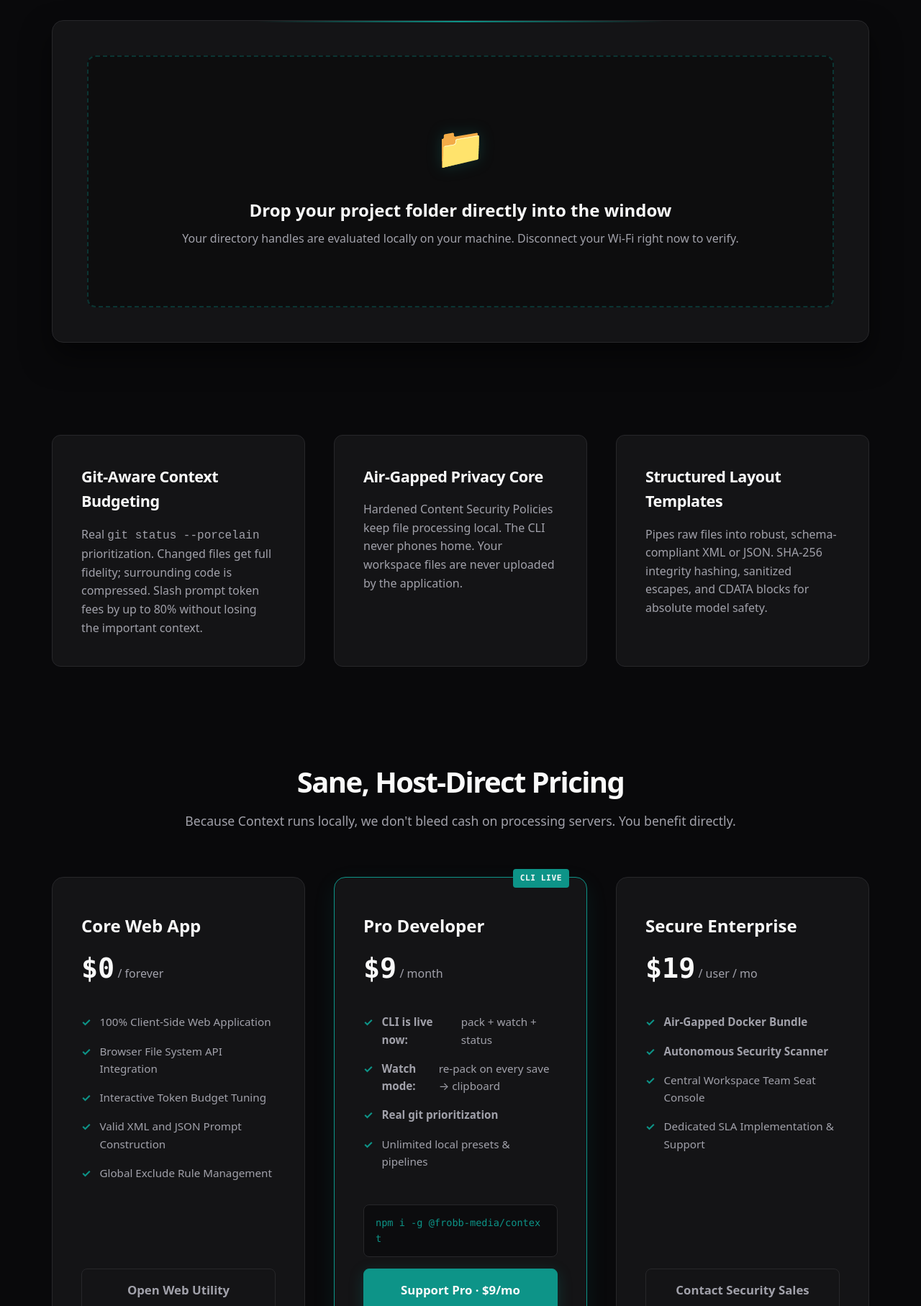
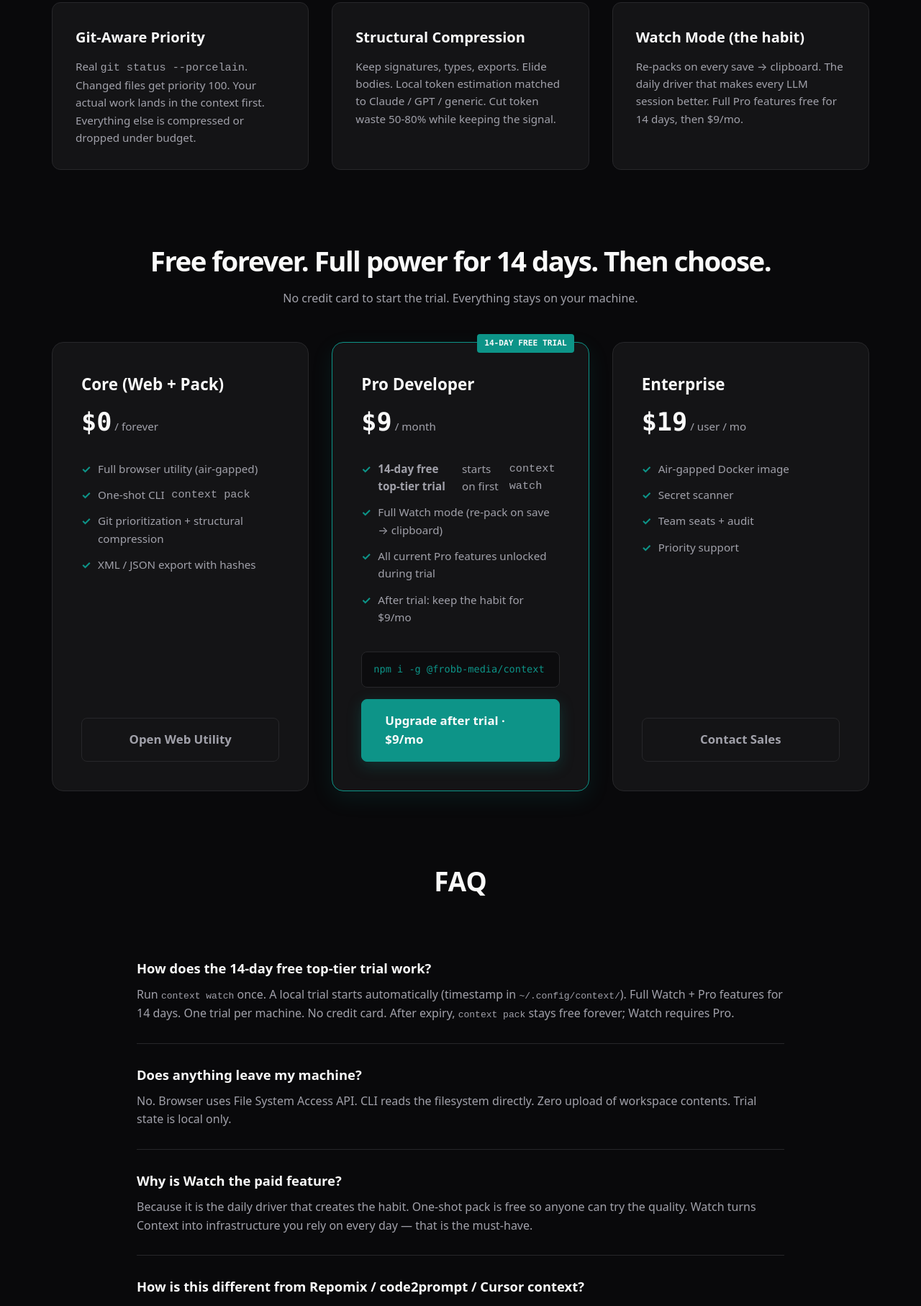
Before and after one commit to frobbmedia-creator/Context, a website: page outputs/context/index.html in a window 1280 px wide. Shown: the part 986-2800 px from the top of the page at 72% size. Drawn offline with Linux system fonts and the light colour scheme.

Commit message:
feat(landing): icon-status update — promote 14-day free top-tier trial + v0.3.0

```diff
--- a/outputs/context/index.html
+++ b/outputs/context/index.html
@@ -3,8 +3,8 @@
 <head>
   <meta charset="UTF-8">
   <meta name="viewport" content="width=device-width, initial-scale=1.0">
-  <title>CONTEXT — Local-First, Git-Aware Workspace Compressor for LLMs</title>
-  <meta name="description" content="Structure, compress, and package local code directories into beautiful, LLM-ready XML/JSON prompt bundles with absolute, air-gapped security. Free browser utility + real CLI with watch mode.">
+  <title>CONTEXT — Local-First Git-Aware Context Engine for LLMs | 14-Day Free Pro Trial</title>
+  <meta name="description" content="The only local-first, git-aware workspace compressor that prioritizes your actual changes. Free browser + CLI. 14-day free top-tier trial of Watch mode. Zero upload.">
   <meta http-equiv="Content-Security-Policy" content="default-src 'self'; script-src 'self' 'unsafe-inline'; connect-src 'self'; style-src 'self' 'unsafe-inline'; img-src 'self' data:; object-src 'none';">
   <script defer src="/_vercel/insights/script.js"></script>
   <style>
@@ -23,10 +23,8 @@
     * { box-sizing: border-box; margin: 0; padding: 0; }
     body { background-color: var(--bg-main); color: var(--text-primary); font-family: var(--font-sans); line-height: 1.6; -webkit-font-smoothing: antialiased; }
     .container { max-width: 1200px; margin: 0 auto; padding: 0 2rem; }
-
     header { border-bottom: 1px solid var(--border-color); padding: 2rem 0; background: rgba(9, 9, 11, 0.5); backdrop-filter: blur(8px); }
     .header-nav { display: flex; justify-content: space-between; align-items: center; }
-
     .brand { display: flex; align-items: center; gap: 1rem; text-decoration: none; color: var(--text-primary); }
     .brand-logo {
       display: flex; align-items: center; justify-content: center;
@@ -36,100 +34,80 @@
       box-shadow: 0 0 15px var(--teal-glow);
     }
     .brand-name { font-weight: 900; font-size: 2.2rem; letter-spacing: -0.05em; text-transform: uppercase; background: linear-gradient(180deg, #ffffff 30%, #a1a1aa 100%); -webkit-background-clip: text; -webkit-text-fill-color: transparent; }
-
     .security-badge { display: inline-flex; align-items: center; gap: 0.5rem; background: rgba(13, 148, 136, 0.08); border: 1px solid rgba(13, 148, 136, 0.25); padding: 0.5rem 1rem; border-radius: 6px; font-family: var(--font-mono); font-size: 0.8rem; color: var(--teal-accent); font-weight: 600; }
-
-    .hero { padding: 8rem 0 5rem 0; text-align: center; }
-    .hero h1 { font-size: 4.2rem; font-weight: 900; letter-spacing: -0.05em; line-height: 1.05; margin-bottom: 2rem; background: linear-gradient(180deg, #ffffff 0%, #a1a1aa 100%); -webkit-background-clip: text; -webkit-text-fill-color: transparent; }
-    .hero p { font-size: 1.35rem; color: var(--text-secondary); max-width: 800px; margin: 0 auto 3rem auto; font-weight: 400; }
-
-    .cta-group { display: flex; justify-content: center; gap: 1.25rem; margin-bottom: 2rem; flex-wrap: wrap; }
-    .btn { display: inline-flex; align-items: center; justify-content: center; padding: 1rem 2rem; border-radius: 8px; font-weight: 700; font-size: 1.05rem; text-decoration: none; transition: all 0.2s cubic-bezier(0.16, 1, 0.3, 1); cursor: pointer; }
+    .hero { padding: 7rem 0 4rem 0; text-align: center; }
+    .hero h1 { font-size: 3.8rem; font-weight: 900; letter-spacing: -0.05em; line-height: 1.08; margin-bottom: 1.5rem; background: linear-gradient(180deg, #ffffff 0%, #a1a1aa 100%); -webkit-background-clip: text; -webkit-text-fill-color: transparent; }
+    .hero p { font-size: 1.3rem; color: var(--text-secondary); max-width: 780px; margin: 0 auto 2.5rem auto; }
+    .cta-group { display: flex; justify-content: center; gap: 1.25rem; margin-bottom: 1.5rem; flex-wrap: wrap; }
+    .btn { display: inline-flex; align-items: center; justify-content: center; padding: 1rem 2rem; border-radius: 8px; font-weight: 700; font-size: 1.05rem; text-decoration: none; transition: all 0.2s; cursor: pointer; }
     .btn-primary { background-color: var(--teal-accent); color: var(--text-primary); border: 1px solid var(--teal-accent); box-shadow: 0 6px 20px var(--teal-glow); }
-    .btn-primary:hover { background-color: #115e59; transform: translateY(-2px); box-shadow: 0 8px 25px rgba(13, 148, 136, 0.4); }
+    .btn-primary:hover { background-color: #115e59; transform: translateY(-2px); }
     .btn-secondary { background-color: transparent; color: var(--text-secondary); border: 1px solid var(--border-color); }
-    .btn-secondary:hover { border-color: var(--teal-accent); color: var(--text-primary); transform: translateY(-2px); }
-
+    .btn-secondary:hover { border-color: var(--teal-accent); color: var(--text-primary); }
     .cli-install {
-      display: inline-block; margin: 0 auto 3rem; background: var(--bg-panel); border: 1px solid var(--border-color);
+      display: inline-block; margin: 0 auto 2rem; background: var(--bg-panel); border: 1px solid var(--border-color);
       border-radius: 10px; padding: 1rem 1.5rem; font-family: var(--font-mono); font-size: 0.95rem; color: var(--teal-accent);
     }
     .cli-install code { color: var(--text-primary); }
-
-    .trust-ribbon { display: flex; justify-content: center; gap: 2.5rem; font-family: var(--font-mono); font-size: 0.85rem; color: var(--text-muted); border-top: 1px solid var(--border-color); border-bottom: 1px solid var(--border-color); padding: 1.25rem 0; margin-bottom: 6rem; text-transform: uppercase; letter-spacing: 0.05em; flex-wrap: wrap; }
-
-    .app-preview-container { background-color: var(--bg-panel); border: 1px solid var(--border-color); border-radius: 16px; padding: 3rem; text-align: center; margin-bottom: 8rem; position: relative; overflow: hidden; box-shadow: 0 20px 40px rgba(0,0,0,0.5); }
-    .app-preview-container::before { content: ''; position: absolute; top: 0; left: 50%; transform: translateX(-50%); width: 50%; height: 2px; background: linear-gradient(90deg, transparent, var(--teal-accent), transparent); }
-    .dropzone-placeholder { border: 2px dashed rgba(13, 148, 136, 0.3); border-radius: 12px; padding: 5rem 2rem; background-color: rgba(9, 9, 11, 0.6); transition: all 0.25s ease; cursor: pointer; }
-    .dropzone-placeholder:hover { border-color: var(--teal-accent); background-color: rgba(13, 148, 136, 0.03); box-shadow: inset 0 0 20px rgba(13, 148, 136, 0.05); }
-    .dropzone-icon { font-size: 3.5rem; margin-bottom: 1.5rem; filter: drop-shadow(0 0 10px var(--teal-glow)); }
-
-    .features-grid { display: grid; grid-template-columns: repeat(3, 1fr); gap: 2.5rem; margin-bottom: 8rem; }
-    .feature-card { background-color: var(--bg-panel); border: 1px solid var(--border-color); border-radius: 12px; padding: 2.5rem; transition: border-color 0.2s ease; }
-    .feature-card:hover { border-color: rgba(13, 148, 136, 0.4); }
-    .feature-card h3 { font-size: 1.35rem; margin-bottom: 1rem; color: var(--text-primary); font-weight: 800; letter-spacing: -0.02em; }
-    .feature-card p { color: var(--text-secondary); font-size: 1rem; line-height: 1.6; }
-
-    .pricing-section { text-align: center; margin-bottom: 8rem; }
-    .pricing-section h2 { font-size: 2.5rem; font-weight: 900; letter-spacing: -0.04em; }
-    .pricing-grid { display: grid; grid-template-columns: repeat(3, 1fr); gap: 2.5rem; margin-top: 4rem; text-align: left; }
-    .pricing-card { background-color: var(--bg-panel); border: 1px solid var(--border-color); border-radius: 16px; padding: 3rem 2.5rem; display: flex; flex-direction: column; position: relative; }
+    .trial-callout {
+      display: inline-block; background: rgba(13, 148, 136, 0.12); border: 1px solid rgba(13, 148, 136, 0.35);
+      color: var(--teal-accent); font-family: var(--font-mono); font-size: 0.9rem; font-weight: 700;
+      padding: 0.6rem 1.2rem; border-radius: 6px; margin-bottom: 2rem;
+    }
+    .trust-ribbon { display: flex; justify-content: center; gap: 2rem; font-family: var(--font-mono); font-size: 0.85rem; color: var(--text-muted); border-top: 1px solid var(--border-color); border-bottom: 1px solid var(--border-color); padding: 1.25rem 0; margin-bottom: 5rem; text-transform: uppercase; letter-spacing: 0.05em; flex-wrap: wrap; }
+    .features-grid { display: grid; grid-template-columns: repeat(3, 1fr); gap: 2rem; margin-bottom: 6rem; }
+    .feature-card { background-color: var(--bg-panel); border: 1px solid var(--border-color); border-radius: 12px; padding: 2rem; }
+    .feature-card h3 { font-size: 1.25rem; margin-bottom: 0.75rem; font-weight: 800; }
+    .feature-card p { color: var(--text-secondary); font-size: 0.95rem; }
+    .pricing-section { text-align: center; margin-bottom: 6rem; }
+    .pricing-section h2 { font-size: 2.4rem; font-weight: 900; letter-spacing: -0.04em; }
+    .pricing-grid { display: grid; grid-template-columns: repeat(3, 1fr); gap: 2rem; margin-top: 3rem; text-align: left; }
+    .pricing-card { background-color: var(--bg-panel); border: 1px solid var(--border-color); border-radius: 16px; padding: 2.5rem; display: flex; flex-direction: column; position: relative; }
     .pricing-card.premium { border-color: var(--teal-accent); box-shadow: 0 10px 30px rgba(13, 148, 136, 0.12); }
-    .pricing-card.premium::after { content: 'CLI LIVE'; position: absolute; top: -12px; right: 24px; background-color: var(--teal-accent); color: var(--text-primary); font-family: var(--font-mono); font-size: 0.7rem; font-weight: 800; padding: 4px 10px; border-radius: 4px; letter-spacing: 0.05em; }
-    .pricing-card h3 { font-size: 1.5rem; margin-bottom: 0.5rem; font-weight: 800; }
-    .price { font-size: 2.4rem; font-weight: 900; margin-bottom: 2rem; color: var(--text-primary); font-family: var(--font-mono); }
-    .price span { font-size: 1rem; font-weight: 400; color: var(--text-secondary); font-family: var(--font-sans); }
-    .pricing-features { list-style-type: none; margin-bottom: 2rem; flex-grow: 1; }
-    .pricing-features li { font-size: 0.95rem; color: var(--text-secondary); margin-bottom: 1rem; display: flex; align-items: flex-start; gap: 0.75rem; }
+    .pricing-card.premium::after { content: '14-DAY FREE TRIAL'; position: absolute; top: -12px; right: 20px; background-color: var(--teal-accent); color: var(--text-primary); font-family: var(--font-mono); font-size: 0.7rem; font-weight: 800; padding: 4px 10px; border-radius: 4px; }
+    .pricing-card h3 { font-size: 1.4rem; margin-bottom: 0.4rem; font-weight: 800; }
+    .price { font-size: 2.2rem; font-weight: 900; margin-bottom: 1.5rem; font-family: var(--font-mono); }
+    .price span { font-size: 0.95rem; font-weight: 400; color: var(--text-secondary); font-family: var(--font-sans); }
+    .pricing-features { list-style: none; margin-bottom: 1.5rem; flex-grow: 1; }
+    .pricing-features li { font-size: 0.95rem; color: var(--text-secondary); margin-bottom: 0.75rem; display: flex; gap: 0.6rem; }
     .pricing-features li::before { content: "✓"; color: var(--teal-accent); font-weight: bold; }
-
-    .install-box {
-      background: #0c0c0e; border: 1px solid var(--border-color); border-radius: 8px;
-      padding: 0.85rem 1rem; font-family: var(--font-mono); font-size: 0.85rem; color: var(--teal-accent);
-      margin-bottom: 1rem; word-break: break-all;
-    }
-
-    .faq-section { max-width: 900px; margin: 0 auto 10rem auto; }
-    .faq-section h2 { text-align: center; margin-bottom: 4rem; font-size: 2.5rem; font-weight: 900; letter-spacing: -0.04em; }
-    .faq-item { border-bottom: 1px solid var(--border-color); padding: 2rem 0; }
-    .faq-question { font-weight: 700; font-size: 1.25rem; color: var(--text-primary); margin-bottom: 0.75rem; letter-spacing: -0.01em; }
-    .faq-answer { color: var(--text-secondary); font-size: 1rem; line-height: 1.7; }
-
-    footer { text-align: center; padding: 5rem 0; border-top: 1px solid var(--border-color); color: var(--text-muted); font-size: 0.9rem; background-color: rgba(9, 9, 11, 0.4); }
-
+    .install-box { background: #0c0c0e; border: 1px solid var(--border-color); border-radius: 8px; padding: 0.8rem 1rem; font-family: var(--font-mono); font-size: 0.85rem; color: var(--teal-accent); margin-bottom: 1rem; }
+    .faq-section { max-width: 900px; margin: 0 auto 8rem; }
+    .faq-section h2 { text-align: center; margin-bottom: 3rem; font-size: 2.3rem; font-weight: 900; }
+    .faq-item { border-bottom: 1px solid var(--border-color); padding: 1.75rem 0; }
+    .faq-question { font-weight: 700; font-size: 1.15rem; margin-bottom: 0.6rem; }
+    .faq-answer { color: var(--text-secondary); }
+    footer { text-align: center; padding: 4rem 0; border-top: 1px solid var(--border-color); color: var(--text-muted); font-size: 0.9rem; }
     @media (max-width: 968px) {
-      .hero h1 { font-size: 3rem; }
+      .hero h1 { font-size: 2.6rem; }
       .features-grid, .pricing-grid { grid-template-columns: 1fr; }
     }
   </style>
 </head>
 <body>
-
   <header>
     <div class="container header-nav">
       <a href="#" class="brand">
         <div class="brand-logo">[C]</div>
         <span class="brand-name">Context</span>
       </a>
-      <div class="security-badge">
-        <span>● CLI Live · Local Processing · v0.2.1</span>
-      </div>
+      <div class="security-badge">● CLI LIVE · 14-DAY FREE TOP-TIER TRIAL · v0.3.0</div>
     </div>
   </header>
 
   <main class="container">
-
     <section class="hero">
-      <h1>Optimized LLM Workspace Prompts.<br>Strictly 100% Local.</h1>
-      <p>Stop uploading your proprietary codebases to random cloud aggregators. Context auto-analyzes, compresses, and packages directories locally — in the browser or via the real CLI with watch mode.</p>
+      <div class="trial-callout">14-DAY FREE FULL PRO TRIAL OF WATCH MODE</div>
+      <h1>The local context engine<br>that prioritizes your real work.</h1>
+      <p>Git-aware. Structurally compressed. Budgeted. 100% local. Never uploads a single file. Free forever for one-shot packs. Full daily-driver Watch mode unlocked for 14 days the moment you run it.</p>
 
       <div class="cta-group">
         <a href="/app" class="btn btn-primary">Launch Free Web Utility</a>
-        <a href="#cli" class="btn btn-secondary">Get the CLI</a>
+        <a href="#cli" class="btn btn-secondary">Install CLI + Start Trial</a>
       </div>
 
       <div class="cli-install" id="cli">
-        <code>npm install -g @frobb-media/context</code>
+        <code>npm install -g @frobb-media/context && context watch .</code>
       </div>
     </section>
 
@@ -138,117 +116,97 @@
       <span>•</span>
       <span>No file uploads</span>
       <span>•</span>
-      <span>Local browser + CLI</span>
+      <span>Real git prioritization</span>
       <span>•</span>
-      <span>Real git status</span>
+      <span>14-day free Pro trial</span>
+      <span>•</span>
+      <span>Local only</span>
     </div>
-
-    <section class="app-preview-container">
-      <div class="dropzone-placeholder" onclick="window.location.href='/app'">
-        <div class="dropzone-icon">📁</div>
-        <h3 style="font-size: 1.5rem; font-weight: 800; margin-bottom: 0.5rem;">Drop your project folder directly into the window</h3>
-        <p style="color: var(--text-secondary); font-size: 1rem;">
-          Your directory handles are evaluated locally on your machine. Disconnect your Wi-Fi right now to verify.
-        </p>
-      </div>
-    </section>
 
     <section class="features-grid">
       <div class="feature-card">
-        <h3>Git-Aware Context Budgeting</h3>
-        <p>Real <code>git status --porcelain</code> prioritization. Changed files get full fidelity; surrounding code is compressed. Slash prompt token fees by up to 80% without losing the important context.</p>
+        <h3>Git-Aware Priority</h3>
+        <p>Real <code>git status --porcelain</code>. Changed files get priority 100. Your actual work lands in the context first. Everything else is compressed or dropped under budget.</p>
       </div>
       <div class="feature-card">
-        <h3>Air-Gapped Privacy Core</h3>
-        <p>Hardened Content Security Policies keep file processing local. The CLI never phones home. Your workspace files are never uploaded by the application.</p>
+        <h3>Structural Compression</h3>
+        <p>Keep signatures, types, exports. Elide bodies. Local token estimation matched to Claude / GPT / generic. Cut token waste 50-80% while keeping the signal.</p>
       </div>
       <div class="feature-card">
-        <h3>Structured Layout Templates</h3>
-        <p>Pipes raw files into robust, schema-compliant XML or JSON. SHA-256 integrity hashing, sanitized escapes, and CDATA blocks for absolute model safety.</p>
+        <h3>Watch Mode (the habit)</h3>
+        <p>Re-packs on every save → clipboard. The daily driver that makes every LLM session better. Full Pro features free for 14 days, then $9/mo.</p>
       </div>
     </section>
 
     <section class="pricing-section">
-      <h2>Sane, Host-Direct Pricing</h2>
-      <p style="color: var(--text-secondary); margin-top: 0.5rem; font-size: 1.1rem;">Because Context runs locally, we don't bleed cash on processing servers. You benefit directly.</p>
+      <h2>Free forever. Full power for 14 days. Then choose.</h2>
+      <p style="color: var(--text-secondary); margin-top: 0.5rem;">No credit card to start the trial. Everything stays on your machine.</p>
 
       <div class="pricing-grid">
         <div class="pricing-card">
-          <h3>Core Web App</h3>
+          <h3>Core (Web + Pack)</h3>
           <div class="price">$0<span> / forever</span></div>
           <ul class="pricing-features">
-            <li>100% Client-Side Web Application</li>
-            <li>Browser File System API Integration</li>
-            <li>Interactive Token Budget Tuning</li>
-            <li>Valid XML and JSON Prompt Construction</li>
-            <li>Global Exclude Rule Management</li>
+            <li>Full browser utility (air-gapped)</li>
+            <li>One-shot CLI <code>context pack</code></li>
+            <li>Git prioritization + structural compression</li>
+            <li>XML / JSON export with hashes</li>
           </ul>
-          <a href="/app" class="btn btn-secondary" style="margin-top: auto; width: 100%;">Open Web Utility</a>
+          <a href="/app" class="btn btn-secondary" style="width:100%">Open Web Utility</a>
         </div>
 
         <div class="pricing-card premium">
           <h3>Pro Developer</h3>
           <div class="price">$9<span> / month</span></div>
           <ul class="pricing-features">
-            <li><strong>CLI is live now:</strong> pack + watch + status</li>
-            <li><strong>Watch mode:</strong> re-pack on every save → clipboard</li>
-            <li><strong>Real git prioritization</strong></li>
-            <li>Unlimited local presets & pipelines</li>
+            <li><strong>14-day free top-tier trial</strong> starts on first <code>context watch</code></li>
+            <li>Full Watch mode (re-pack on save → clipboard)</li>
+            <li>All current Pro features unlocked during trial</li>
+            <li>After trial: keep the habit for $9/mo</li>
           </ul>
           <div class="install-box">npm i -g @frobb-media/context</div>
-          <a href="https://buy.stripe.com/8x2fZgh0M0qG1SI8mQb7y01" class="btn btn-primary" style="width: 100%;">Support Pro · $9/mo</a>
+          <a href="https://buy.stripe.com/8x2fZgh0M0qG1SI8mQb7y01" class="btn btn-primary" style="width:100%">Upgrade after trial · $9/mo</a>
         </div>
 
         <div class="pricing-card">
-          <h3>Secure Enterprise</h3>
+          <h3>Enterprise</h3>
           <div class="price">$19<span> / user / mo</span></div>
           <ul class="pricing-features">
-            <li><strong>Air-Gapped Docker Bundle</strong></li>
-            <li><strong>Autonomous Security Scanner</strong></li>
-            <li>Central Workspace Team Seat Console</li>
-            <li>Dedicated SLA Implementation & Support</li>
+            <li>Air-gapped Docker image</li>
+            <li>Secret scanner</li>
+            <li>Team seats + audit</li>
+            <li>Priority support</li>
           </ul>
-          <a href="https://buy.stripe.com/aFa8wO7qca1g40Q8mQb7y02" class="btn btn-secondary" style="margin-top: auto; width: 100%;">Contact Security Sales</a>
+          <a href="https://buy.stripe.com/aFa8wO7qca1g40Q8mQb7y02" class="btn btn-secondary" style="width:100%; margin-top:auto">Contact Sales</a>
         </div>
       </div>
     </section>
 
-    <section class="faq-section" id="faq">
-      <h2>Technical Deep Dive & FAQ</h2>
-
+    <section class="faq-section">
+      <h2>FAQ</h2>
       <div class="faq-item">
-        <div class="faq-question">How does Context read my workspace without sending it to a server?</div>
-        <div class="faq-answer">Browser version uses the File System Access API + workers. CLI version reads the filesystem directly. In both cases your code never leaves the machine.</div>
+        <div class="faq-question">How does the 14-day free top-tier trial work?</div>
+        <div class="faq-answer">Run <code>context watch</code> once. A local trial starts automatically (timestamp in <code>~/.config/context/</code>). Full Watch + Pro features for 14 days. One trial per machine. No credit card. After expiry, <code>context pack</code> stays free forever; Watch requires Pro.</div>
       </div>
-
       <div class="faq-item">
-        <div class="faq-question">How does the Git-aware prioritization work?</div>
-        <div class="faq-answer">The CLI runs real <code>git status --porcelain</code> and <code>git ls-files</code>. Any working-tree change gets priority 100. The browser version uses a lighter index + mtime heuristic. Neither writes to your repository.</div>
+        <div class="faq-question">Does anything leave my machine?</div>
+        <div class="faq-answer">No. Browser uses File System Access API. CLI reads the filesystem directly. Zero upload of workspace contents. Trial state is local only.</div>
       </div>
-
       <div class="faq-item">
-        <div class="faq-question">Is the CLI free?</div>
-        <div class="faq-answer">The source is MIT-licensed. You can install and run it today with <code>npm install -g @frobb-media/context</code>. The $9/mo Pro tier supports continued development and unlocks priority features and support.</div>
+        <div class="faq-question">Why is Watch the paid feature?</div>
+        <div class="faq-answer">Because it is the daily driver that creates the habit. One-shot pack is free so anyone can try the quality. Watch turns Context into infrastructure you rely on every day — that is the must-have.</div>
       </div>
-
       <div class="faq-item">
-        <div class="faq-question">What is a Content Security Policy (CSP), and why is yours so strict?</div>
-        <div class="faq-answer">A Content Security Policy is a security firewall enforced by the browser. Context keeps scripts and workers self-hosted, allows same-origin Vercel Analytics requests, and does not upload workspace file contents.</div>
-      </div>
-
-      <div class="faq-item">
-        <div class="faq-question">Can the application handle massive repositories?</div>
-        <div class="faq-answer">Yes. Processing is non-blocking (workers in the browser, efficient streaming in the CLI). Ignore rules are applied early. Memory stays under control even on large monorepos.</div>
+        <div class="faq-question">How is this different from Repomix / code2prompt / Cursor context?</div>
+        <div class="faq-answer">Real git prioritization of your actual changes, structural compression that keeps signal while cutting tokens, pure local (no upload), budget control, and a true watch loop that lives in your terminal.</div>
       </div>
     </section>
-
   </main>
 
   <footer>
     <div class="container">
-      <p>&copy; 2026 Frobb Media. Context is open-source (MIT). CLI v0.2.1 is live.</p>
+      <p>&copy; 2026 Frobb Media. Context is open-source (MIT). CLI v0.3.0 · 14-day free top-tier trial live.</p>
     </div>
   </footer>
-
 </body>
 </html>
```
